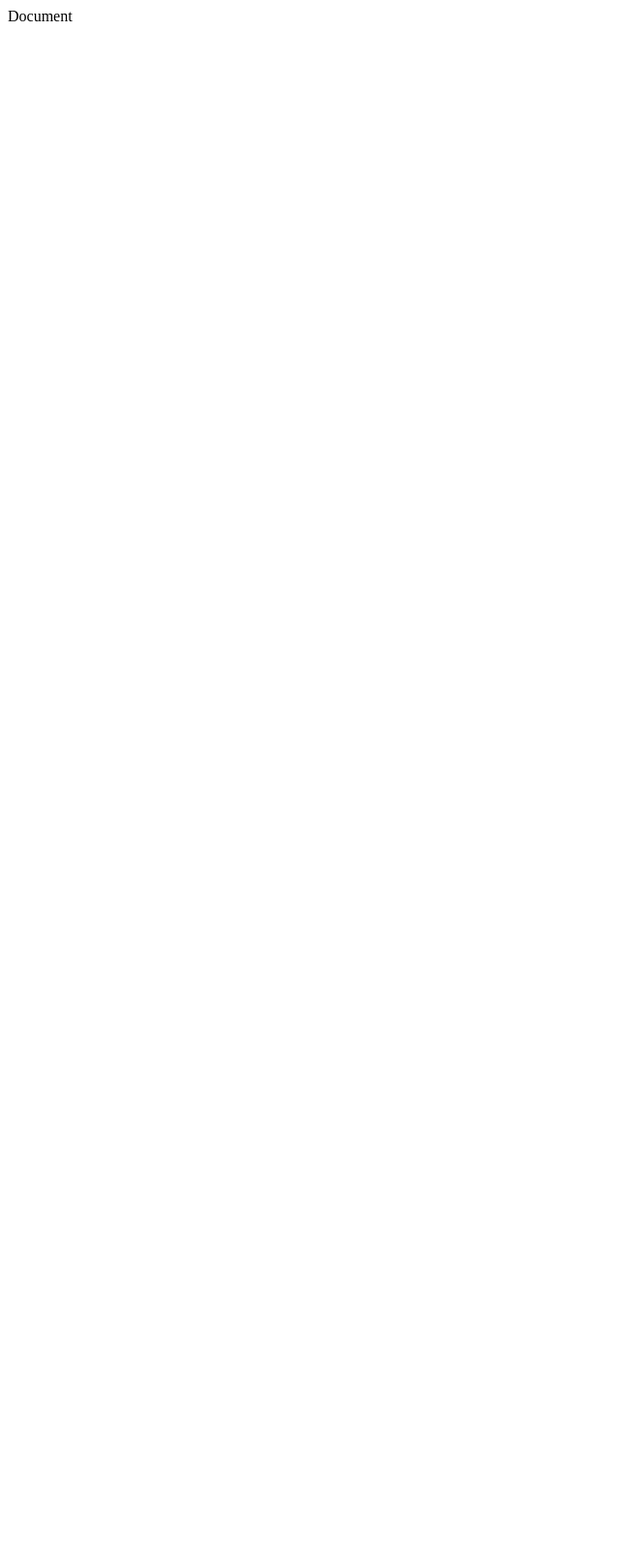
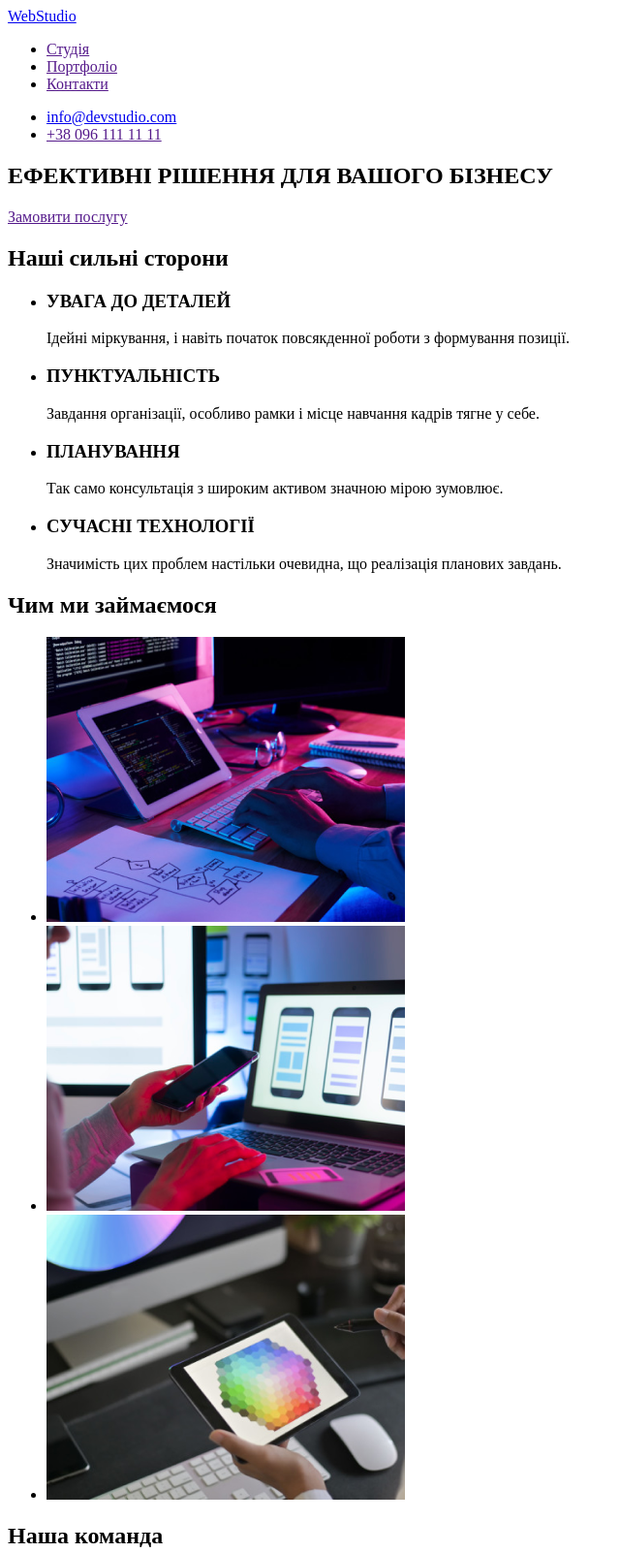
Before and after one commit to Tatiana1722/goit-markup-hw-01, a plain HTML site: page index.html in a window 1280 px wide. Shown: the top 1602 px of the page at 97% size, without its empty margins (0-640 px from the left). Before the commit the page ends 800 px from the top, so only its background shows below. Drawn offline with Linux system fonts and the light colour scheme.

Commit message:
Домашнє_завданна_№1
Повністю доверстано сайт

```diff
--- a/index.html
+++ b/index.html
@@ -2,10 +2,108 @@
 <html lang="en">
 <head>
     <meta charset="UTF-8">
-    <meta name="viewport" content="width=device-width"
-    <time>Document</time>
+    <meta http-equiv="X-UA-Compatible" content="IE=edge">
+    <meta name="viewport" content="width=device-width, initial-scale=1.0">
+    <title>WebStudio</title>
 </head>
 <body>
+    <header>
+        <nav>
+            <a href="/index.html">WebStudio</a>
+            <ul>
+                <li><a href="">Студія</a></li>
+                <li><a href="">Портфоліо</a></li>
+                <li><a href="">Контакти</a></li>
+            </ul>
+            <ul>
+                <li><a href="info@devstudio.com">info@devstudio.com</a></li>
+                <li><a href="">+38 096 111 11 11</a></li>
+            </ul>
+        </nav>
+    </header>
+    <main>
+        <section>
+            <h1>ЕФЕКТИВНІ РІШЕННЯ ДЛЯ ВАШОГО БІЗНЕСУ</h1>
+            <a href="">Замовити послугу</a>
+        </section>
+        <section>
+            <h2>Наші сильні сторони</h2>
+            <ul>
+                <li>
+                <h3>УВАГА ДО ДЕТАЛЕЙ</h3>
+                <p>Ідейні міркування, і навіть початок повсякденної роботи з формування позиції.
+                </p>
+            </li>
+             <li>
+                <h3>ПУНКТУАЛЬНІСТЬ</h3>
+                <p>
+                    Завдання організації, особливо рамки і місце навчання кадрів тягне у себе.
+                </p>
+            </li>
+            <li>
+                <h3>ПЛАНУВАННЯ</h3>
+                <p>Так само консультація з широким активом значною мірою зумовлює.</p>
+            </li>
+            <li>
+                <h3>СУЧАСНІ ТЕХНОЛОГІЇ</h3>
+                <p>Значимість цих проблем настільки очевидна, що реалізація планових завдань.
+                </p>
+            </li>
+        </ul>
+     </section>
+     <section>
+        <h2>Чим ми займаємося</h2>
+        <ul>
+            <li>
+                <a href=""><img src="/images/desktop1.png" alt="Робочий стіл №1" width="370" height="294" />
+                </a>
+            </li>
+            <li>
+                <a href=""><img src="/images/desktop2.png" alt="Робочий стіл №2" width="370" height="294" />
+                </a>
+            </li>
+            <li>
+                <a href=""><img src="/images/desktop3.png" alt="Робочий стіл №3" width="370" height="294" />
+                </a>
+            </li>
+        </ul>
+     </section>
+     <section>
+        <h2>Наша команда</h2>
+        <ul>
+            <li>
+                <img src="/images/Ігор_Дем'яненко.jpg" alt="Ігор Дем'яненко" width="270" height="260" />
+                Ігор Дем'яненко <br>Product Designer
+            </li>
+            <li>
+                <img src="/images/Ольга_Рєпіна.jpg" alt="Ольга Рєпіна" width="270" height="260" />
+                Ольга Рєпіна <br>Frontend Developer
+            </li>
+            <li>
+                <img src="/images/Микола_Тарасов.jpg" alt="Микола Тарасов" width="270" height="260" />
+                Микола Тарасов <br>Marketing
+            </li>
+            <li>
+                <img src="/images/Михайло_Єрмаков.jpg" alt="Михайло Єрмаков" width="270" height="260" />
+                Михайло Єрмаков <br>UI Designer
+            </li>
+        </ul>
+     </section>
+    </main>
+     <footer>
+        <nav>
+            <a href="/index.html">WebStudio</a>
+            <h3>м. Київ, пр-т Лесі Українки, 26</h3>
+            <ul>
+                <li><a href="info@devstudio.com">info@devstudio.com</a></li>
+                <li><a href="">+38 096 111 11 11</a></li>
+            </ul>
+        </nav>
+
+
+     </footer>
+
+
 
 </body>
 </html>
```
Also changed, not shown: images/desktop1.png (added), images/desktop2.png (added), images/desktop3.png (added), images/Ігор_Дем'яненко.jpg (added), images/Микола_Тарасов.jpg (added), images/Михайло_Єрмаков.jpg (added), images/Ольга_Рєпіна.jpg (added).
